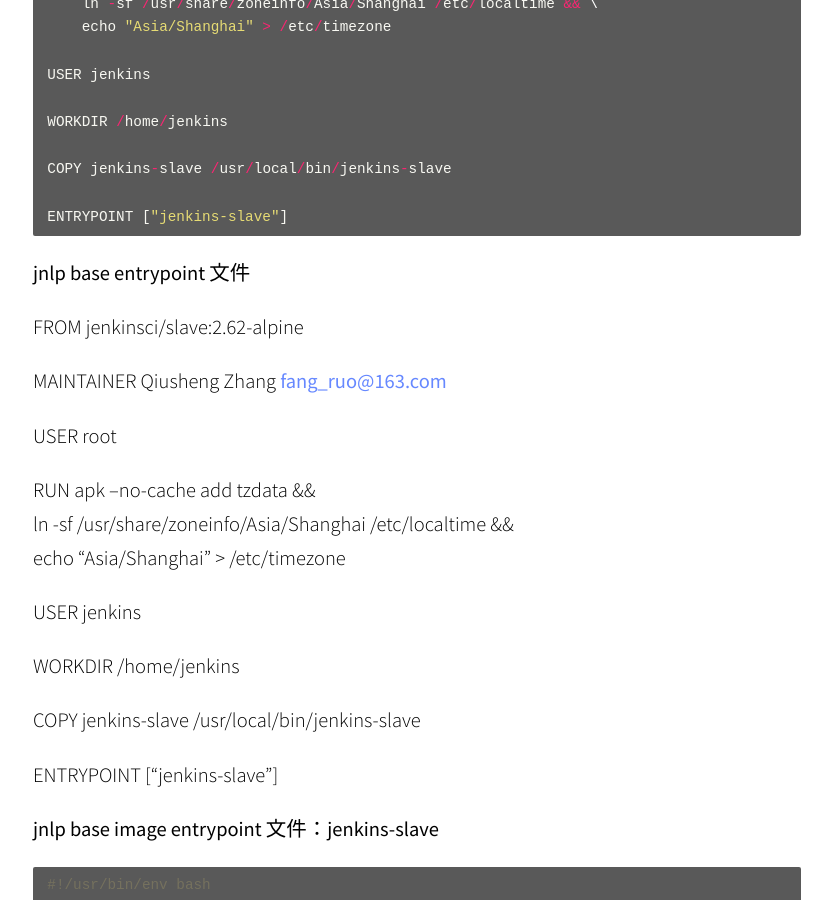
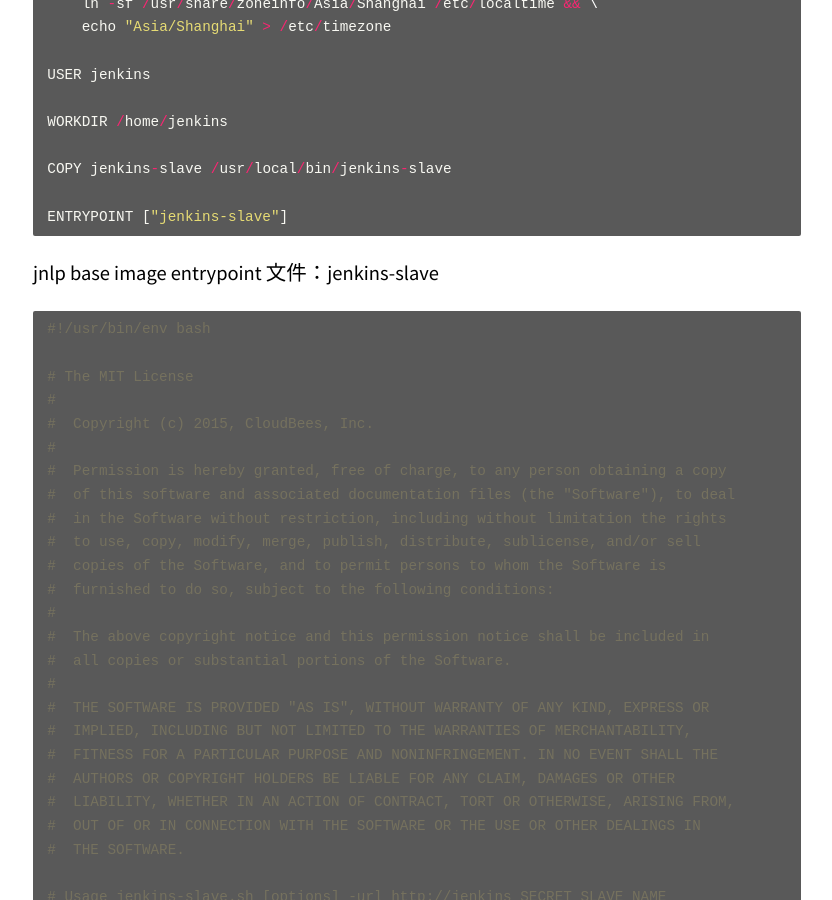
Before and after one commit to astrisk/astrisk.github.io, a Jekyll site: the page built from _posts/2018-03-15-docker-devops-jenkins images.md, in a window 1280 px wide and 900 px high, scrolled down 1547 px. Shown: the whole window, without its empty margins (223-1055 px from the left). Built offline with Jekyll 4.4.1, drawn with Linux system fonts in a browser that asks for light colours; some web fonts are replaced.

Commit message:
删除重复内容

```diff
--- a/_posts/2018-03-15-docker-devops-jenkins images.md
+++ b/_posts/2018-03-15-docker-devops-jenkins images.md
@@ -60,29 +60,10 @@
 
 {% endhighlight %}
 
-**jnlp base entrypoint 文件**
-
-FROM jenkinsci/slave:2.62-alpine
-
-MAINTAINER Qiusheng Zhang <fang_ruo@163.com>
-
-USER root
-
-RUN apk --no-cache add tzdata  && \
-    ln -sf /usr/share/zoneinfo/Asia/Shanghai /etc/localtime && \
-    echo "Asia/Shanghai" > /etc/timezone
-
-USER jenkins
-
-WORKDIR /home/jenkins
-
-COPY jenkins-slave /usr/local/bin/jenkins-slave
-
-ENTRYPOINT ["jenkins-slave"]
-
 **jnlp base image entrypoint 文件：jenkins-slave**
 
 {% highlight c %}
+
 #!/usr/bin/env bash
 
 # The MIT License
```
